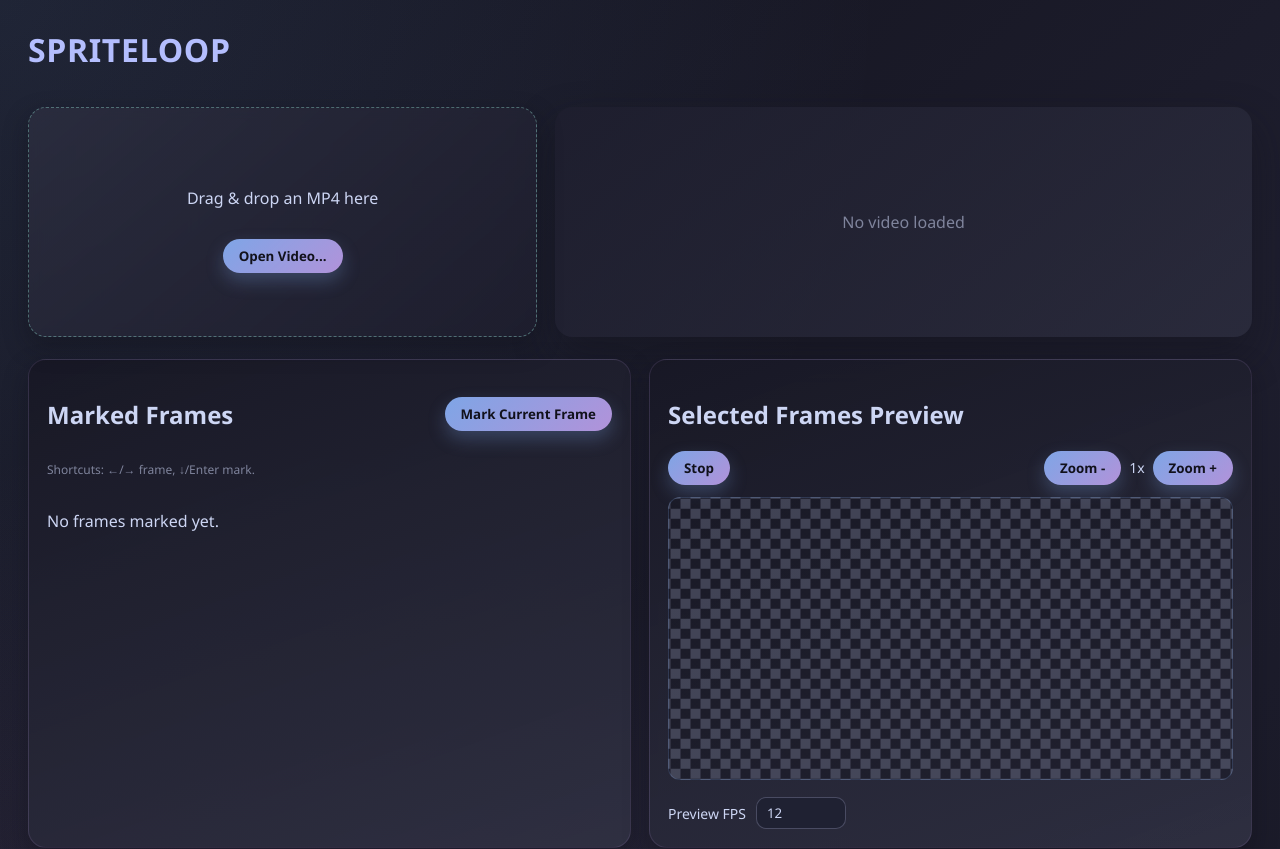
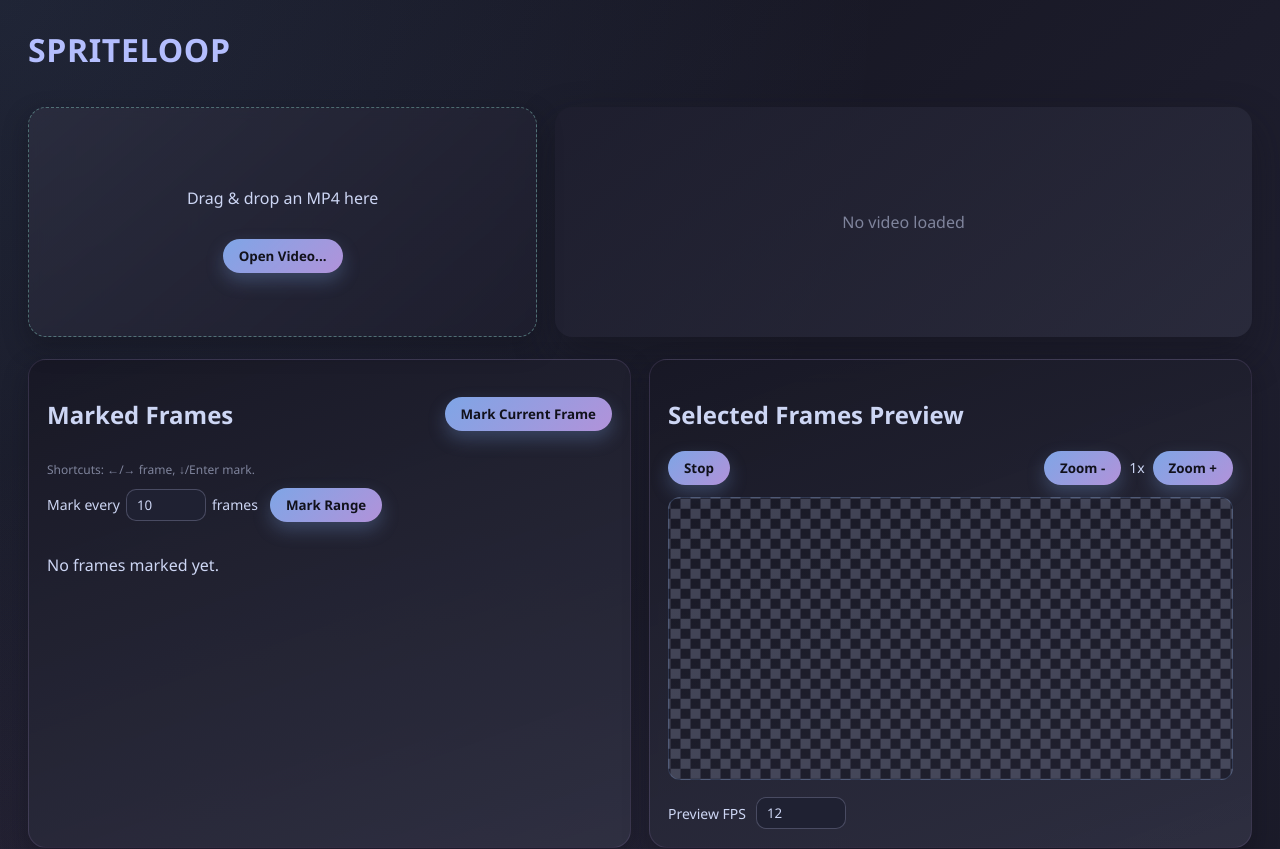
Before and after one commit to perezbalen/Sprite_Sheet_Maker, a React (Vite) app in the folder src/renderer/: page / in a window 1280 px wide. Shown: the top 849 px of the page. Built offline with nearby package versions, Linux system fonts and the light colour scheme.

Commit message:
frams as frames

```diff
--- a/src/renderer/src/App.tsx
+++ b/src/renderer/src/App.tsx
@@ -39,6 +39,7 @@ const App: React.FC = () => {
   const [previewPlaying, setPreviewPlaying] = useState(true)
   const [previewZoom, setPreviewZoom] = useState(1)
   const [previewPan, setPreviewPan] = useState({ x: 0, y: 0 })
+  const [markEveryN, setMarkEveryN] = useState(10)
   const [featherDirection, setFeatherDirection] = useState<'background' | 'subject'>(
     'background'
   )
@@ -70,6 +71,7 @@ const App: React.FC = () => {
     [keyColors, tolerance, feather, featherDirection, choke, smoothing]
   )
 
+  const effectiveFps = fpsOverride || fpsEstimate || 30
   const effectiveColumns = Math.max(1, sheetColumns || markedFrames.length || 1)
   const effectiveRows = Math.max(
     1,
@@ -302,15 +304,7 @@ const App: React.FC = () => {
     event.preventDefault()
   }
 
-  const formatTime = (seconds: number) => {
-    const mins = Math.floor(seconds / 60)
-    const secs = Math.floor(seconds % 60)
-    const millis = Math.floor((seconds % 1) * 1000)
-    const paddedMins = mins.toString().padStart(2, '0')
-    const paddedSecs = secs.toString().padStart(2, '0')
-    const paddedMillis = millis.toString().padStart(3, '0')
-    return `${paddedMins}:${paddedSecs}.${paddedMillis}`
-  }
+  const formatFrame = (seconds: number) => Math.round(seconds * effectiveFps)
 
   const handleSetIn = () => {
     if (!videoRef.current) return
@@ -376,6 +370,42 @@ const App: React.FC = () => {
   const handleRemoveFrame = (key: number) => {
     setMarkedFrames((prev) => prev.filter((frame) => frame.key !== key))
   }
+
+  const handleMarkEveryN = useCallback(async () => {
+    if (!videoRef.current || !sourcePath || !jobId) return
+    if (inPoint === null || outPoint === null) return
+    if (outPoint < inPoint) return
+    const step = Math.max(1, Math.floor(markEveryN))
+    const startFrame = Math.round(inPoint * effectiveFps)
+    const endFrame = Math.round(outPoint * effectiveFps)
+    const framesToMark = []
+    for (let frame = startFrame; frame <= endFrame; frame += step) {
+      framesToMark.push(frame)
+    }
+    if (framesToMark[framesToMark.length - 1] !== endFrame) {
+      framesToMark.push(endFrame)
+    }
+    const existingKeys = new Set(markedFrames.map((frame) => frame.key))
+    const newFrames: MarkedFrame[] = []
+    for (const frameIndex of framesToMark) {
+      const timestamp = frameIndex / effectiveFps
+      const key = Math.round(timestamp * 1000)
+      if (existingKeys.has(key)) continue
+      const outputFile = `frame_${key}.png`
+      const result = await window.spriteLoop.extractFrame({
+        jobId,
+        sourcePath,
+        timestamp,
+        outputFile
+      })
+      const fileUrl = toFileUrl(result.outputPath)
+      newFrames.push({ key, time: timestamp, frameIndex, filePath: result.outputPath, fileUrl })
+      existingKeys.add(key)
+    }
+    if (newFrames.length) {
+      setMarkedFrames((prev) => [...prev, ...newFrames])
+    }
+  }, [effectiveFps, inPoint, jobId, markEveryN, markedFrames, outPoint, sourcePath])
 
   const handleCanvasClick = (event: React.MouseEvent<HTMLCanvasElement>) => {
     if (!isPicking) return
@@ -492,7 +522,6 @@ const App: React.FC = () => {
     await window.spriteLoop.exportGif({ outputPath, fps: gifFps, frames: framesToExport })
   }
 
-  const effectiveFps = fpsOverride || fpsEstimate || 30
   const currentFrameNumber = Math.round(currentTime * effectiveFps)
 
   useEffect(() => {
@@ -568,7 +597,7 @@ const App: React.FC = () => {
               />
               <div className="video-controls">
                 <div className="time-readout">
-                  <span>Current: {formatTime(currentTime)}</span>
+                  <span>Current: {formatFrame(currentTime)}</span>
                   <label className="frame-input">
                     Frame
                     <input
@@ -583,17 +612,17 @@ const App: React.FC = () => {
                       }}
                     />
                   </label>
-                  <span>Total: {formatTime(duration)}</span>
+                  <span>Total: {formatFrame(duration)}</span>
                 </div>
                 <div className="in-out-controls">
                   <button type="button" onClick={handleSetIn}>
                     Set IN
                   </button>
-                  <span>IN: {inPoint !== null ? formatTime(inPoint) : '--:--.---'}</span>
+                  <span>IN: {inPoint !== null ? formatFrame(inPoint) : '--'}</span>
                   <button type="button" onClick={handleSetOut}>
                     Set OUT
                   </button>
-                  <span>OUT: {outPoint !== null ? formatTime(outPoint) : '--:--.---'}</span>
+                  <span>OUT: {outPoint !== null ? formatFrame(outPoint) : '--'}</span>
                 </div>
                 <label className="loop-toggle">
                   <input
@@ -635,13 +664,32 @@ const App: React.FC = () => {
             </button>
           </div>
           <p className="helper-text">Shortcuts: ←/→ frame, ↓/Enter mark.</p>
+          <div className="frame-bulk">
+            <label>
+              Mark every
+              <input
+                type="number"
+                min={1}
+                value={markEveryN}
+                onChange={(event) => setMarkEveryN(Math.max(1, Number(event.target.value) || 1))}
+              />
+              frames
+            </label>
+            <button
+              type="button"
+              onClick={handleMarkEveryN}
+              disabled={!videoUrl || inPoint === null || outPoint === null}
+            >
+              Mark Range
+            </button>
+          </div>
           <div className="frame-list">
             {markedFrames.length === 0 && <p>No frames marked yet.</p>}
             {markedFrames.map((frame) => (
               <div key={frame.key} className="frame-item">
                 <img src={frame.fileUrl} alt={`Frame ${frame.frameIndex}`} />
                 <div className="frame-meta">
-                  <span>{formatTime(frame.time)}</span>
+                  <span>Frame {formatFrame(frame.time)}</span>
                   <span>Frame {frame.frameIndex}</span>
                 </div>
                 <button type="button" onClick={() => handleRemoveFrame(frame.key)}>
--- a/src/renderer/src/styles.css
+++ b/src/renderer/src/styles.css
@@ -284,6 +284,19 @@ input[type="range"] {
   gap: 12px;
 }
 
+.frame-bulk {
+  display: flex;
+  align-items: center;
+  gap: 12px;
+  flex-wrap: wrap;
+  font-size: 14px;
+}
+
+.frame-bulk input {
+  width: 80px;
+  margin: 0 6px;
+}
+
 .frame-list {
   margin-top: 6px;
   display: flex;
```
